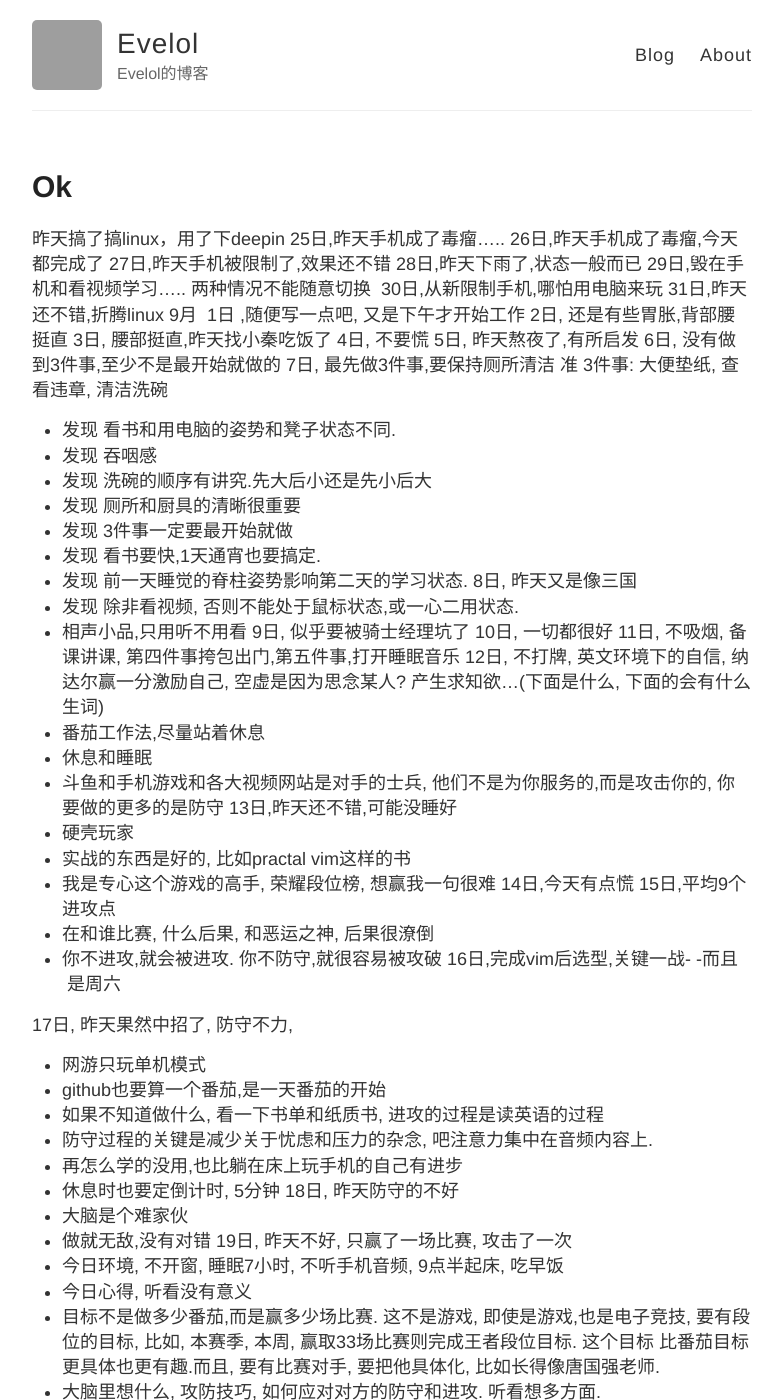
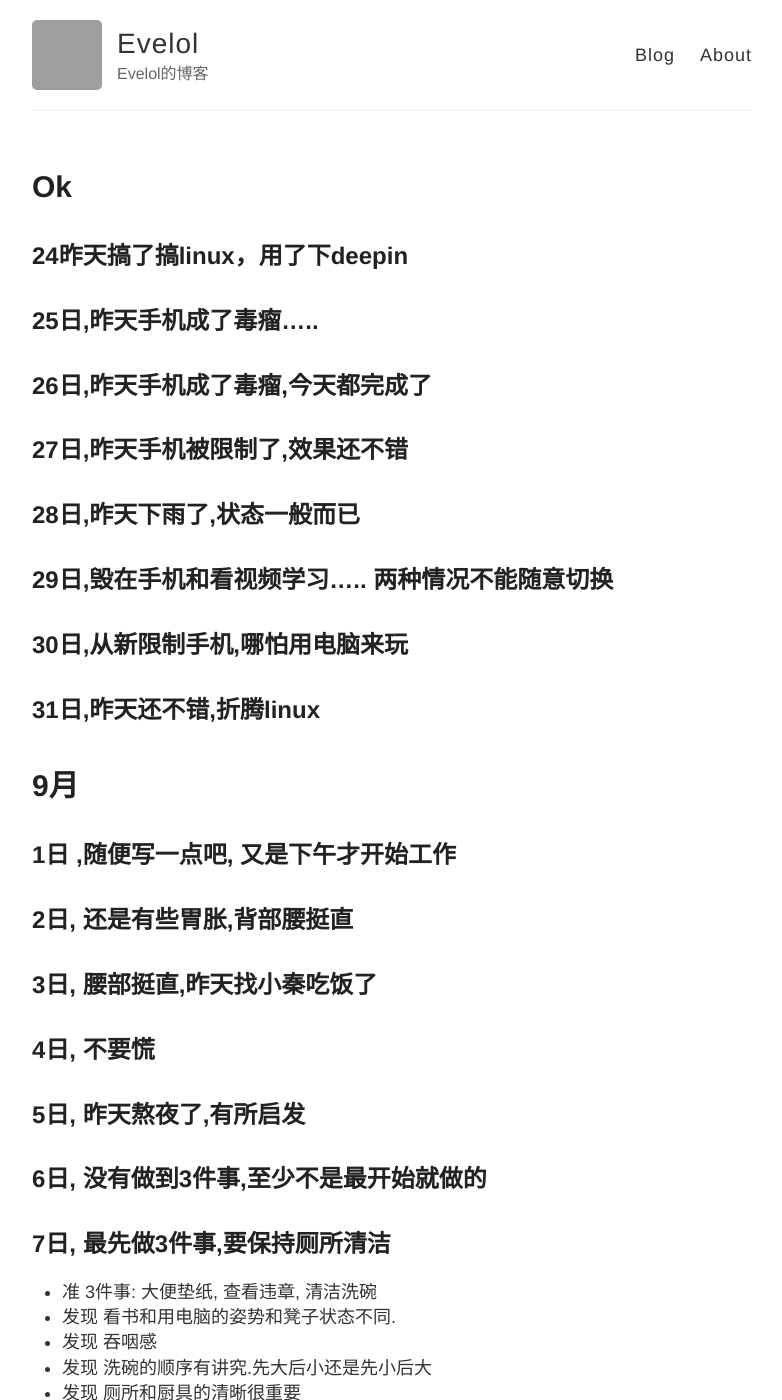
Before and after one commit to evelol/zzx_blog, a Jekyll site: the page built from _posts/2017-08-24-Ok.md, in a window 1280 px wide and 1400 px high. Shown: the whole window, without its empty margins (248-1030 px from the left). Built offline with Jekyll 4.4.1, drawn with Linux system fonts in a browser that asks for light colours; our own code applies the rules of GitHub Pages for plain Markdown files; some of the changed text lies outside the part shown; grey boxes are pictures that could not be loaded.

Commit message:
Update 2017-08-24-Ok.md

```diff
--- a/_posts/2017-08-24-Ok.md
+++ b/_posts/2017-08-24-Ok.md
@@ -1,20 +1,20 @@
-昨天搞了搞linux，用了下deepin
-25日,昨天手机成了毒瘤.....
-26日,昨天手机成了毒瘤,今天都完成了
-27日,昨天手机被限制了,效果还不错
-28日,昨天下雨了,状态一般而已
-29日,毁在手机和看视频学习..... 两种情况不能随意切换
- 30日,从新限制手机,哪怕用电脑来玩
-31日,昨天还不错,折腾linux
-9月
- 1日 ,随便写一点吧, 又是下午才开始工作
-2日, 还是有些胃胀,背部腰挺直
-3日, 腰部挺直,昨天找小秦吃饭了
-4日, 不要慌
-5日, 昨天熬夜了,有所启发
-6日, 没有做到3件事,至少不是最开始就做的
-7日, 最先做3件事,要保持厕所清洁
-准 3件事: 大便垫纸, 查看违章, 清洁洗碗
+## 24昨天搞了搞linux，用了下deepin
+## 25日,昨天手机成了毒瘤.....
+## 26日,昨天手机成了毒瘤,今天都完成了
+## 27日,昨天手机被限制了,效果还不错
+## 28日,昨天下雨了,状态一般而已
+## 29日,毁在手机和看视频学习..... 两种情况不能随意切换
+## 30日,从新限制手机,哪怕用电脑来玩
+## 31日,昨天还不错,折腾linux
+# 9月
+## 1日 ,随便写一点吧, 又是下午才开始工作
+## 2日, 还是有些胃胀,背部腰挺直
+## 3日, 腰部挺直,昨天找小秦吃饭了
+## 4日, 不要慌
+## 5日, 昨天熬夜了,有所启发
+## 6日, 没有做到3件事,至少不是最开始就做的
+## 7日, 最先做3件事,要保持厕所清洁
+- 准 3件事: 大便垫纸, 查看违章, 清洁洗碗
 - 发现 看书和用电脑的姿势和凳子状态不同.
 - 发现 吞咽感
 - 发现 洗碗的顺序有讲究.先大后小还是先小后大
```
Also changed, not shown: other parts of _posts/2017-08-24-Ok.md (+18 -19 lines).
